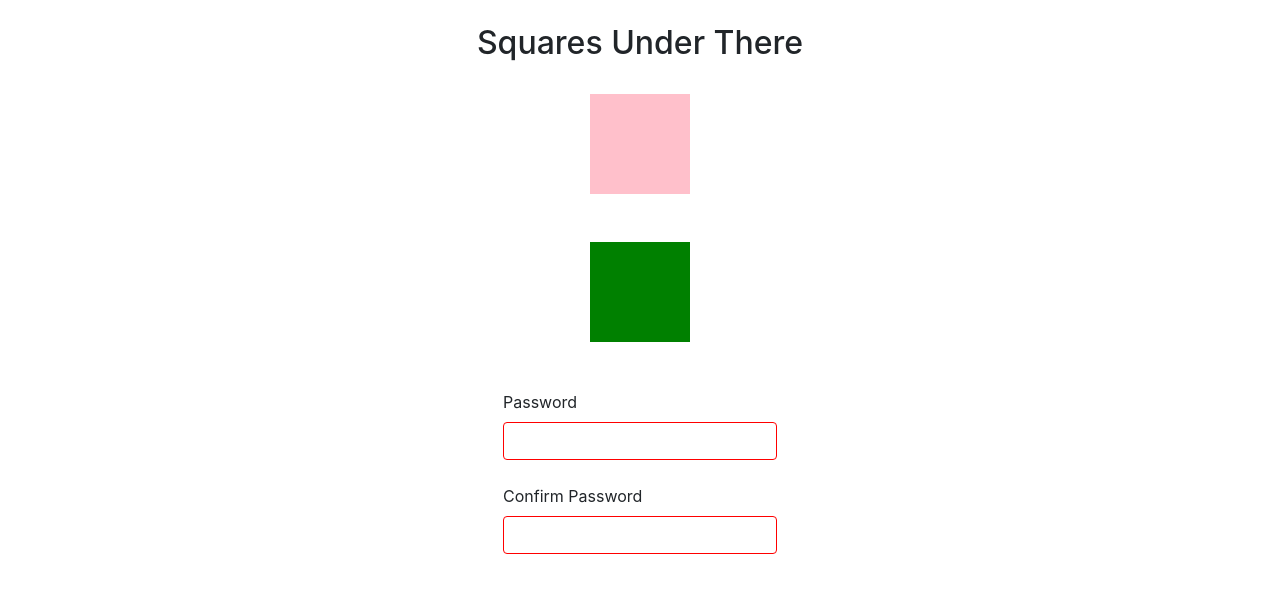
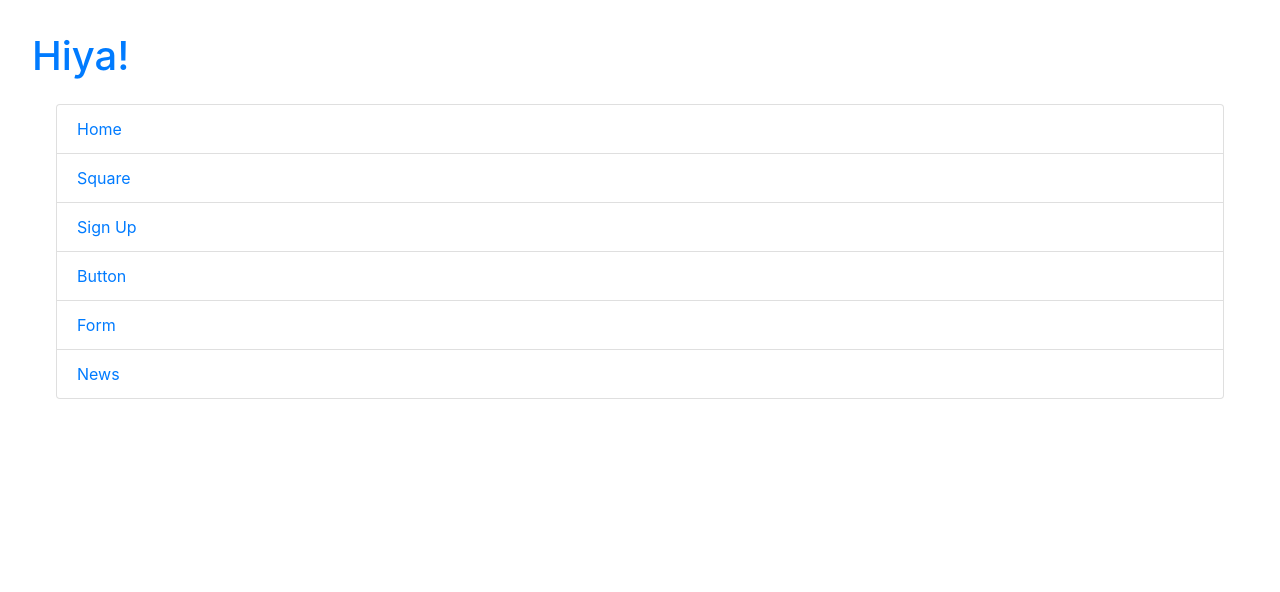
Before and after one commit to hgraceoc/React-Week-2, a React (Create React App) app: page / in a window 1280 px wide. Shown: the top 592 px of the page. Built offline with nearby package versions, Linux system fonts and the light colour scheme.

Commit message:
added react router

```diff
--- a/package.json
+++ b/package.json
@@ -6,6 +6,7 @@
     "@testing-library/jest-dom": "^4.2.4",
     "@testing-library/react": "^9.5.0",
     "@testing-library/user-event": "^7.2.1",
+    "axios": "^0.19.2",
     "react": "^16.13.1",
     "react-bootstrap": "^1.0.1",
     "react-dom": "^16.13.1",
--- a/src/App.js
+++ b/src/App.js
@@ -1,17 +1,52 @@
 import React, { Fragment } from 'react';
 import logo from './logo.svg';
 import './App.css';
-import { BrowserRouter as Router, Route } from "react-router-dom";
+// import { BrowserRouter as Router, Route } from "react-router-dom";
+import { Link } from "react-router-dom";
 import Squares from "./SquareChallenge/Squares";
-import Square from "./SquareChallenge/Square";
-import Password from "./Password/Password"
 import SignUp from "./Password/SignUp";
+import Button from "./Button/Button";
+import Form from "./Form/Form";
+import Articles from "./News/Articles";
+import Footer from "./Footer";
+
+import {
+  BrowserRouter as Router,
+  Route,
+  Switch,
+} from "react-router-dom";
 
 const App = () => (
   <Router>
     <Fragment>
-      <Squares colour="pink"></Squares>
-      <SignUp minimumLength = { 6 }></SignUp>
+      <Link to="/"><h1 className="centered">Hiya!</h1></Link>
+
+      <Switch>
+        <Route exact path="/squares">
+          <Squares colour="pink"></Squares>
+        </Route>
+
+        <Route exact path="/sign-up">
+          <SignUp minimumLength = { 6 }></SignUp>
+        </Route>
+
+        <Route exact path="/button">
+          <Button handleUpdate = { (value) => console.log(value) }></Button>
+        </Route>
+
+        <Route exact path="/form">
+          <Form></Form>
+        </Route>
+
+        <Route exact path="/news">
+          <Articles />
+        </Route>
+
+
+      </Switch>
+
+      <Footer></Footer>
+
     </Fragment>
   </Router>
 )
--- /dev/null
+++ b/src/Footer.js
@@ -0,0 +1,35 @@
+import React from "react";
+
+import { Link } from "react-router-dom";
+
+const Footer = () => (
+  <ul className="list-group centered p-4">
+    <li className="list-group-item">
+      <Link to="/">Home</Link>
+    </li>
+
+    <li className="list-group-item">
+      <Link to="/squares">Square</Link>
+    </li>
+
+    <li className="list-group-item">
+      <Link to="/sign-up">Sign Up</Link>
+    </li>
+
+    <li className="list-group-item">
+      <Link to="/button">Button</Link>
+    </li>
+
+    <li className="list-group-item">
+      <Link to="/form">Form</Link>
+    </li>
+
+    <li className="list-group-item">
+      <Link to="/News">News</Link>
+    </li>
+
+
+</ul> );
+
+
+export default Footer;
--- a/src/index.css
+++ b/src/index.css
@@ -5,6 +5,7 @@ body {
     sans-serif;
   -webkit-font-smoothing: antialiased;
   -moz-osx-font-smoothing: grayscale;
+  margin: 2rem;
 }
 
 code {
```
Also changed, not shown: 1 other file (tests, documents, lock files or other folders).
